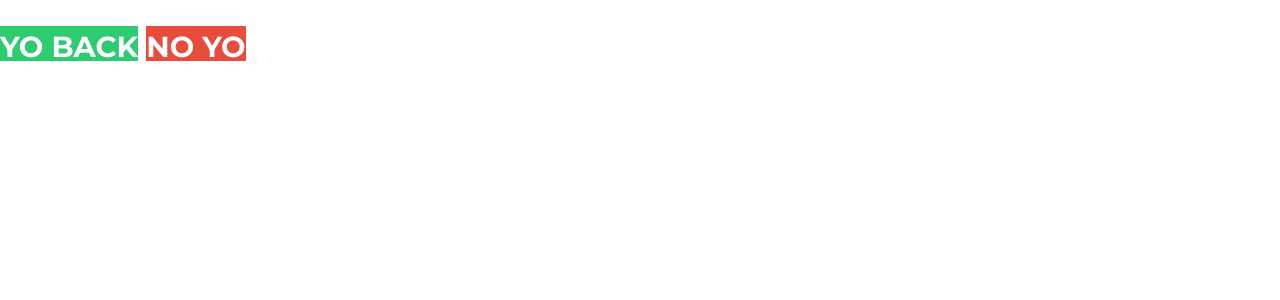
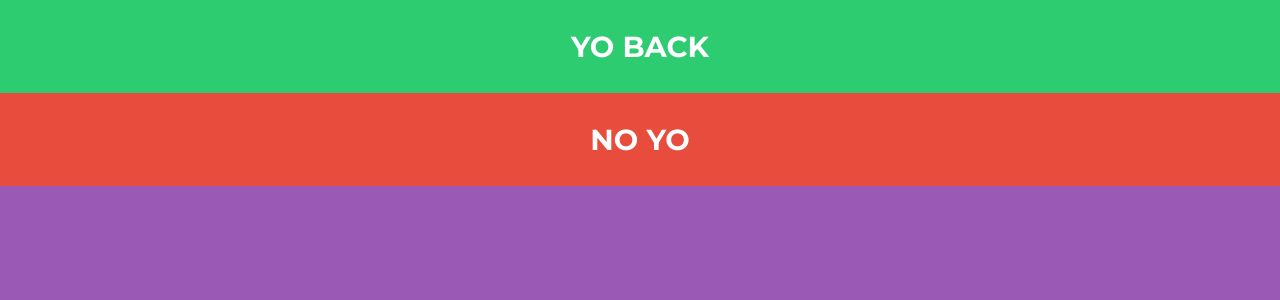
Before and after one commit to vishwin/YoLunch, a Flask app: template lunch/templates/NewLunchRequest.html in a window 1280 px wide. Shown: the part 93-393 px from the top of the page. Run offline with Flask 2, Linux system fonts and the light colour scheme; the template is opened without the code that fills it, so the values that code supplies are empty; parts of the project's set-up code (start-up, migrations or seed data) failed here and were passed over.

Commit message:
Block is not actually block

```diff
--- a/lunch/static/common.css
+++ b/lunch/static/common.css
@@ -8,16 +8,18 @@ body {
         color: #FFFFFF;
         font-size: 29px;
         text-transform: uppercase;
+	background-color: #9B59B6;
 }
 
-section, div, header, a {
+section, div, header {
         min-height: 89px;
 	text-align: center;
 }
-section p, div p, header p, a p {
+section p, div p, header p {
 	display: inline-block;
 	vertical-align: middle;
 }
+
 a {
 	text-decoration: none;
 	color: #FFFFFF;
--- a/lunch/templates/NewLunchRequest.html
+++ b/lunch/templates/NewLunchRequest.html
@@ -9,8 +9,8 @@
 <header class="peter">
 	<p>{{ user_name }} wants to have a lunch with you</p>
 </header>
-<a class="emerald" href="http://{{ localhost }}/{{ user2 }}/confirmsLunchWith/{{ user1 }}"><p>Yo back</p></a>
-<a class="alizarin"><p>No yo</p></a>
+<section class="emerald"><p><a href="http://{{ localhost }}/{{ user2 }}/confirmsLunchWith/{{ user1 }}">Yo back</a></p></section>
+<section class="alizarin"><p>No yo</p></section>
  <!--<script>
 var yoForm = document.getElementById("YoForm");
 function setPosition(position) {
```
